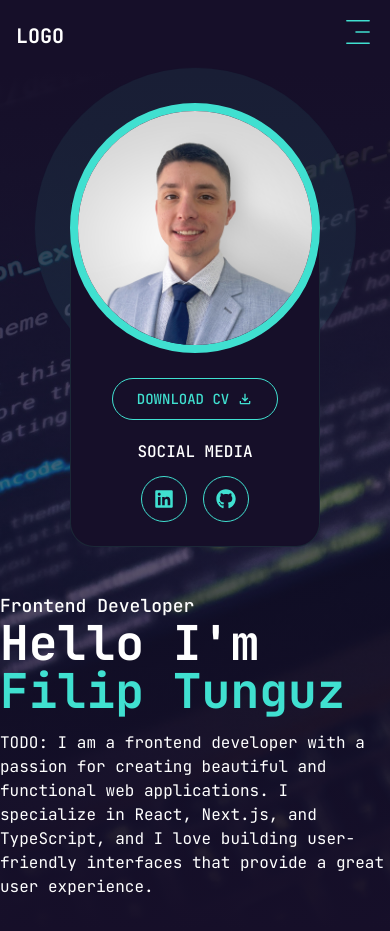
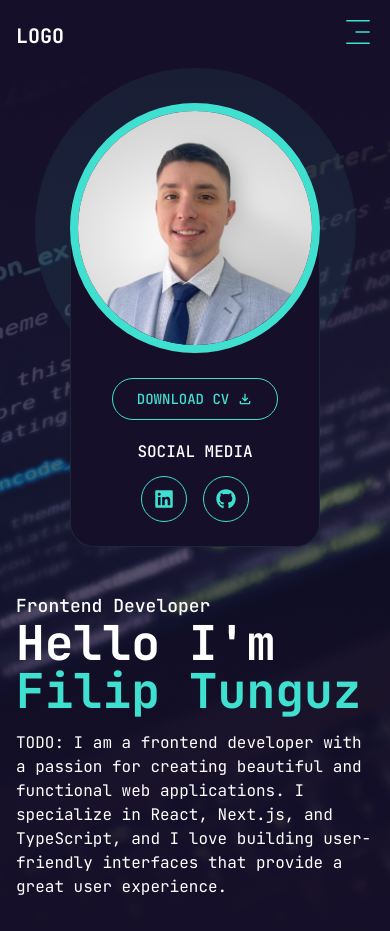
Before and after one commit to filiptunguz/portfolio, a Next.js app: page / in a window 390 px wide. Built offline with nearby package versions, Linux system fonts and the light colour scheme.

Commit message:
responsive design

```diff
--- a/src/components/narrower.tsx
+++ b/src/components/narrower.tsx
@@ -8,5 +8,7 @@ export default function Narrower({
 	children: ReactNode;
 	className?: string;
 }) {
-	return <div className={cn('max-w-[1100px] mx-auto', className)}>{children}</div>;
+	return (
+		<div className={cn('max-w-[1100px] w-[calc(100%_-_2rem)] mx-auto', className)}>{children}</div>
+	);
 }
--- a/src/components/navigation.tsx
+++ b/src/components/navigation.tsx
@@ -39,7 +39,7 @@ function DesktopNavigation() {
 	const pathname = usePathname();
 
 	return (
-		<ul className="hidden xl:flex gap-8 items-center">
+		<ul className="hidden lg:flex gap-8 items-center">
 			{navigationItems.map((item: NavigationItem) => (
 				<li key={item.label}>
 					<Link
@@ -58,7 +58,7 @@ function DesktopNavigation() {
 function MobileNavigation() {
 	return (
 		<Sheet>
-			<SheetTrigger className="xl:hidden">
+			<SheetTrigger className="lg:hidden">
 				<CiMenuFries className="text-primary text-[2rem]" />
 			</SheetTrigger>
 			<SheetContent className="px-8 py-12 border-l-0">
```
